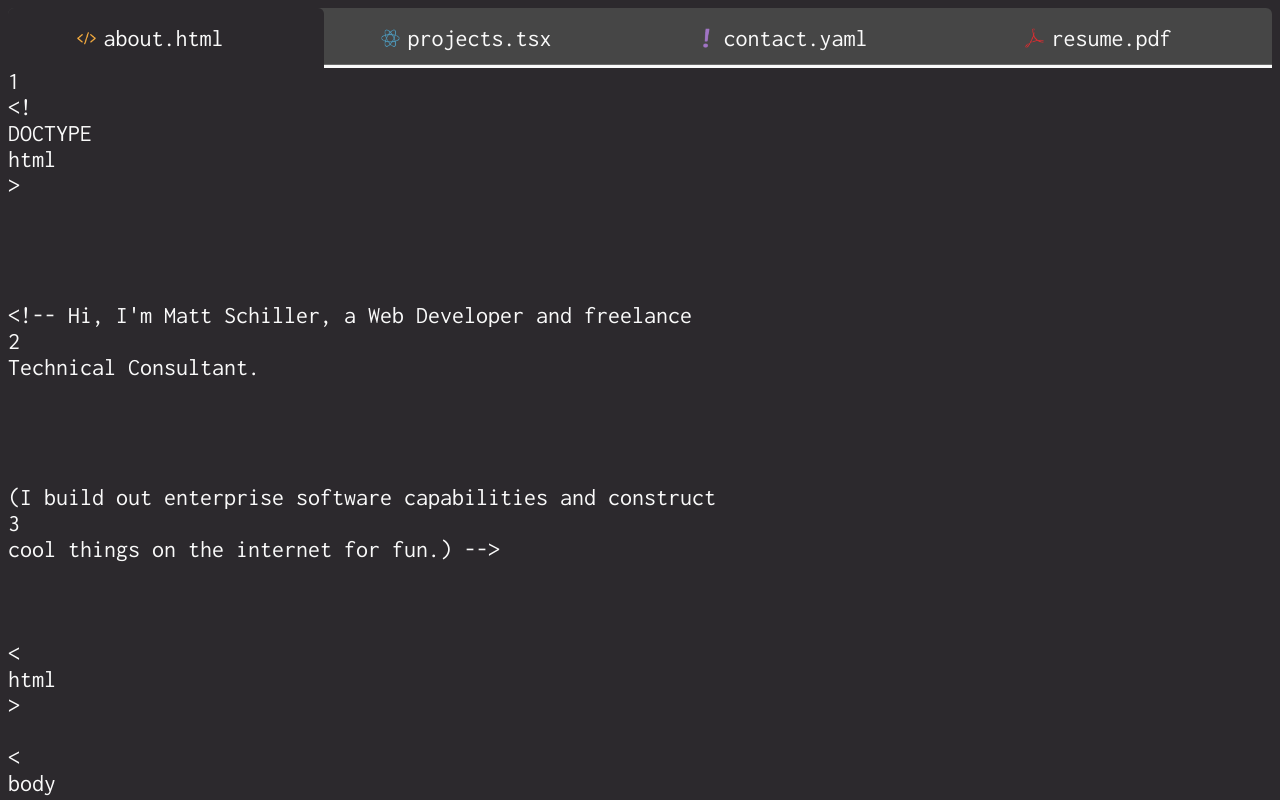
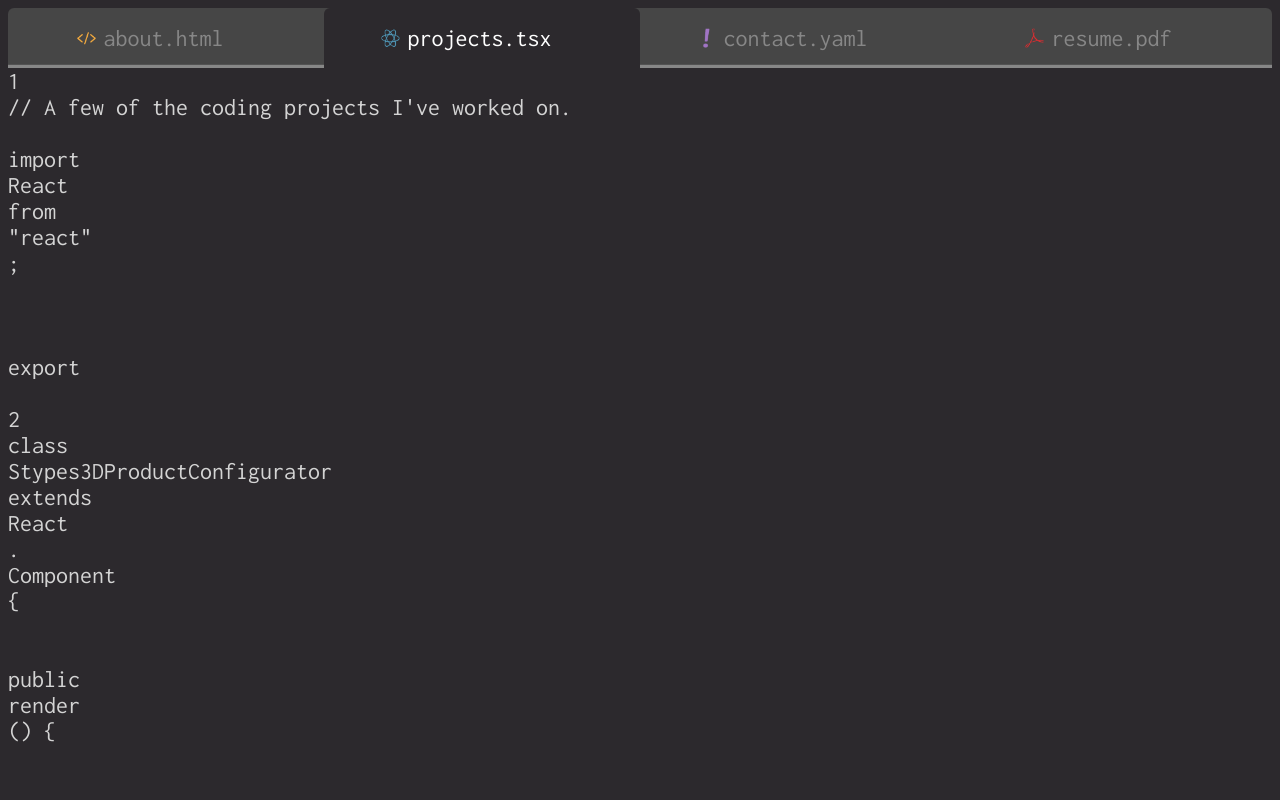
Before and after one commit to MattSchiller/PersonalSite, a React app: page / in a window 1280 px wide. Shown: the top 800 px of the page. Built offline with nearby package versions, Linux system fonts and the light colour scheme.

Commit message:
Tidied some variables and updated favicon

```diff
--- /dev/null
+++ b/src/sass/_variables.scss
@@ -0,0 +1 @@
+$menu-height: 2.5;
--- a/src/sass/menu.scss
+++ b/src/sass/menu.scss
@@ -1,4 +1,4 @@
-$menu-height: 2.5;
+@import "variables";
 
 .tabs {
     flex-grow: 6;
@@ -85,19 +85,20 @@ $menu-height: 2.5;
     }
 }
 
-@mixin menu-colors($theme-name, $unselected, $selected, $menu-background-color) {
+@mixin menu-colors(
+    $theme-name,
+    $unselected,
+    $selected-background,
+    $selected,
+    $menu-background-color) {
     .tabs-#{$theme-name} {
         background-color: $menu-background-color;
 
         & li {
             &:hover, &:focus {
                 color: $selected;
+
                 &::after {
-                    background-color: $selected;
-                }
-            }
-            &.selected {
-                &::after{
                     background-color: $selected;
                 }
             }
@@ -105,6 +106,16 @@ $menu-height: 2.5;
             &::after {
                 background-color: $unselected;
             }
+
+            color: $unselected;
+
+            &.selected {
+                color: $selected;
+
+                &::after{
+                    background-color: $selected-background;
+                }
+            }
         }
     }
 }
--- a/src/sass/simType.scss
+++ b/src/sass/simType.scss
@@ -1,4 +1,4 @@
-@import "menu";
+@import "variables";
 
 .sim-type-container {
     overflow-y: scroll;
@@ -9,7 +9,7 @@
     .sim-type-container-#{$language} {
         color: $default-text-color;
 
-        .default {
+        .default-color {
             color: $default-text-color;
         }
     }
--- a/src/sass/styles.scss.d.ts
+++ b/src/sass/styles.scss.d.ts
@@ -10,6 +10,7 @@ export const lineBreak: string;
 export const simType: string;
 export const tabsSublimeMonokai: string;
 export const simTypeContainerTypescript: string;
+export const defaultColor: string;
 export const simTypeContainerHtml: string;
 export const simTypeContainerYaml: string;
 export const simTypeCaret: string;
--- a/src/sass/themes/_sublimeMonokai.scss
+++ b/src/sass/themes/_sublimeMonokai.scss
@@ -3,18 +3,19 @@
 @mixin sublimeMonokaiTheme() {
     // We use this scope to contain any variables we want to define and reuse.
 
-    $unspecified-text-color: rgb(250, 250, 250);
     $page-color: rgb(44, 41, 45);
     $key-color: rgb(85, 156, 214);
+    $white: rgb(212, 212, 212);
 
     @include generate-theme(
         $theme-name: "sublime-monokai",
 
         $page-color: $page-color,
-        $default-text-color: $unspecified-text-color,
+        $default-text-color: $white,
 
-        $menu-unselected-color: $unspecified-text-color,
-        $menu-selected-color: $page-color, // #7db14a,
+        $menu-unselected-color: rgb(135, 135, 135),
+        $menu-selected-color: white,
+        $menu-selected-background-color: $page-color,
 
         $line-number-color: rgb(75, 75, 75),
         $current-line-color: rgb(197, 197, 197),
@@ -33,13 +34,13 @@
         $string-color: rgb(206, 145, 95),
 
         $default-typescript-color: rgb(104, 205, 254),
-        $default-html-color: rgb(230, 230, 230),
+        $default-html-color: $white,
         $default-yaml-color:  rgb(206, 145, 120),
 
         $flat-file-key-color: $key-color,
-        $symbol-color: white,
+        $symbol-color: $white,
 
-        $caret-color: white,
+        $caret-color: $white,
     );
 }
 
--- a/src/sass/themes/_themeCore.scss
+++ b/src/sass/themes/_themeCore.scss
@@ -31,6 +31,7 @@
     $default-text-color,
     $menu-unselected-color,
     $menu-selected-color,
+    $menu-selected-background-color,
     $line-number-color,
     $current-line-color,
     $current-line-background-color,
@@ -54,6 +55,7 @@
     @include menu-colors(
         $theme-name: $theme-name,
         $unselected: $menu-unselected-color,
+        $selected-background: $menu-selected-background-color,
         $selected: $menu-selected-color,
         $menu-background-color: rgb(70, 70, 70),
     );
@@ -115,6 +117,7 @@
         }
 
         .line-number {
+            user-select: none;
             font-size: 1em;
             justify-content: flex-start;
             margin-right: .5em;
--- a/src/ts/Pages/About.ts
+++ b/src/ts/Pages/About.ts
@@ -8,7 +8,7 @@ export const About: IRawPage = {
         simTypeId: "About_1",
         sourceText:
             // tslint:disable:max-line-length
-            "~s~" + "~ccomment-fade~<!~ckey~DOCTYPE~ctint-default~ html~ccomment-fade~>" +
+            "~s~" + "~ccomment-fade~<!~ckey~DOCTYPE~ctint-default-color~ html~ccomment-fade~>" +
             "~l~" +
             "~l~" +
             "~ccomment~<!-- Hi, I'm Matt Schiller, a Web Developer and freelance Technical Consultant." +
--- a/src/ts/Pages/Projects.ts
+++ b/src/ts/Pages/Projects.ts
@@ -16,7 +16,7 @@ export const Projects: IRawPage = {
             "~l~" +
             "~cindent1~public~Ckey~" + "~c~ render~Cfunction-name~" + "~csymbol~() {" +
             "~l~" +
-            "~cindent2~return~Creserved~" + "~csymbol~ <" + "~cdefault~LinkToStrypesDemo~ahttps://app.box.com/v/StrypesDemoVideo/~" + "~csymbol~ />" +
+            "~cindent2~return~Creserved~" + "~csymbol~ <" + "~cdefault-color~LinkToStrypesDemo~ahttps://app.box.com/v/StrypesDemoVideo/~" + "~csymbol~ />" +
             "~l~" +
             "~cindent1 symbol~}" +
             "~l~~l~" +
@@ -24,9 +24,33 @@ export const Projects: IRawPage = {
             "~l~" +
             "~cindent2~return~Creserved~" + " ~csymbol~(" +
             "~l~" +
+
+            "~cindent3 string~~q~Strypes's software is used to allow retail fashion brands unprecedented levels of customization for their products through a realistic 3D game-like experience.~q~" +
+            "~l~" +
+            "~cindent2 symbol~);" +
+            "~l~" +
+            "~cindent1 symbol~}" +
+            "~l~" +
+            "~cindent0 symbol~}" +
+            "~l~~l~" +
+
+            "export~Creserved~" + "~c~ class~Ckey~" + "~c~ SimulatedTypingLibrary~Cfunc~" + "~c~ extends~Ckey~" + "~c~ React~Cfunc~" + "~csymbol~." + "~c~Component~Cfunc~" + "~csymbol~ {" +
+            "~l~" +
+            "~cindent1~public~Ckey~" + "~c~ render~Cfunction-name~" + "~csymbol~() {" +
+            "~l~" +
+            "~cindent2~return~Creserved~" + "~csymbol~ <" + "~cdefault-color~LinkToGitHubRepo~ahttps://github.com/MattSchiller/PersonalSite/~" + "~csymbol~ />" +
+            "~l~" +
+            "~cindent1 symbol~}" +
+            "~l~~l~" +
+            "~cindent1~private~Ckey~" + "~c~ _description~Cfunction-name~" + "~csymbol~() {" +
+            "~l~" +
+            "~cindent2~return~Creserved~" + " ~csymbol~(" +
+            "~l~" +
+            "~cindent3 string~~q~Built in TypeScript/React+Redux/Sass, I wanted to make my website look as much like my IDE(VSCode) as possible, and that's what you see here.~q~" + "~csymbol~ +" +
             "~s~" +
 
-            "~cindent3 string~~q~Strypes's software is used to allow retail fashion brands unprecedented levels of customization for their products through a realistic 3D game-like experience.~q~" +
+            "~l~~l~" +
+            "~cindent3 string~~q~I'm constantly adding in new features and tweaks as I think of them/find the time, so feel free to poke around and let me know if there's something you think I should add.~q~" +
             "~l~" +
             "~cindent2 symbol~);" +
             "~l~" +
--- a/src/ts/Redux/InitialState.ts
+++ b/src/ts/Redux/InitialState.ts
@@ -15,7 +15,7 @@ function getInitialState(): IStore {
         ResumePage,
     ].map(cleanUpRawPage);
 
-    const activePageId = pages.length > 0 ? pages[0].pageId : "NULL";
+    const activePageId = pages.length > 0 ? pages[1].pageId : "NULL";
 
     return {
         activePageId,
```
Also changed, not shown: 1 other file (tests, documents, lock files or other folders).
